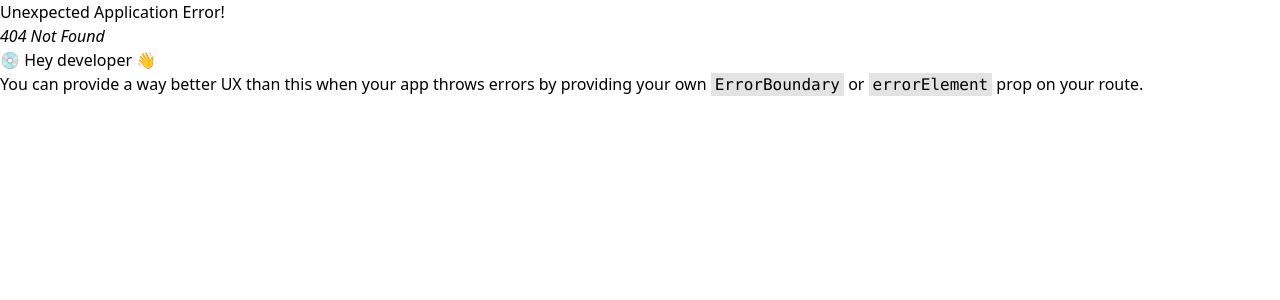
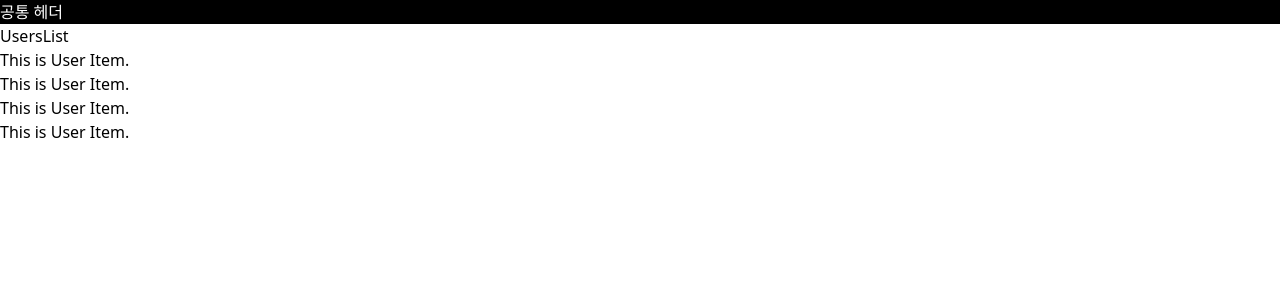
Before and after one commit to Earlssu/MERN_FS_Project, a React (Vite) app in the folder apps/client/: page /users in a window 1280 px wide. Before the commit this address had no page. Shown: the top 300 px of the page. Built offline with nearby package versions, Linux system fonts and the light colour scheme.

Commit message:
[Feat]Basic Setup for Users feature

```diff
--- /dev/null
+++ b/apps/client/src/features/users/components/UserItem.tsx
@@ -0,0 +1,5 @@
+const UserItem = () => {
+  return <div>This is User Item.</div>;
+};
+
+export default UserItem;
--- /dev/null
+++ b/apps/client/src/features/users/components/UsersList.tsx
@@ -0,0 +1,15 @@
+import UserItem from '@/features/users/components/UserItem.tsx';
+
+const UsersList = () => {
+  return (
+    <div>
+      <h2>UsersList</h2>
+      <UserItem />
+      <UserItem />
+      <UserItem />
+      <UserItem />
+    </div>
+  );
+};
+
+export default UsersList;
--- /dev/null
+++ b/apps/client/src/features/users/index.ts
@@ -0,0 +1 @@
+export { default as UserPage } from './pages/UsersPage.tsx';
--- /dev/null
+++ b/apps/client/src/features/users/pages/UsersPage.tsx
@@ -0,0 +1,11 @@
+import UsersList from '@/features/users/components/UsersList.tsx';
+
+const UsersPage = () => {
+  return (
+    <div>
+      <UsersList />
+    </div>
+  );
+};
+
+export default UsersPage;
--- a/apps/client/src/router/index.tsx
+++ b/apps/client/src/router/index.tsx
@@ -2,6 +2,7 @@ import { createBrowserRouter } from 'react-router-dom';
 import { LoginPage } from '@/features/auth';
 import MainLayout from '@/layouts/MainLayout.tsx';
 import LandingPage from '@/pages/landing';
+import { UserPage } from '@/features/users';
 
 export const router = createBrowserRouter([
   {
@@ -16,6 +17,10 @@ export const router = createBrowserRouter([
         path: 'login',
         element: <LoginPage />,
       },
+      {
+        path: 'users',
+        element: <UserPage />,
+      },
     ],
   },
 ]);
```
